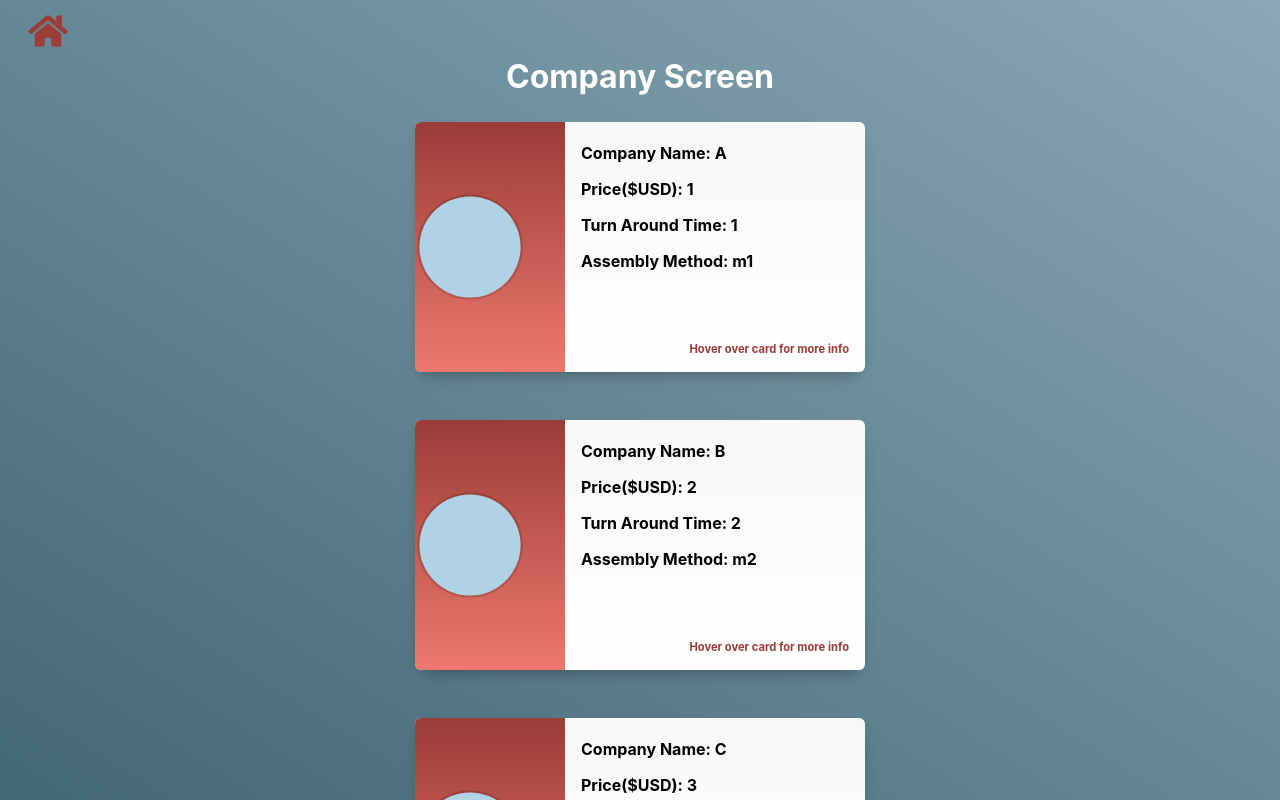
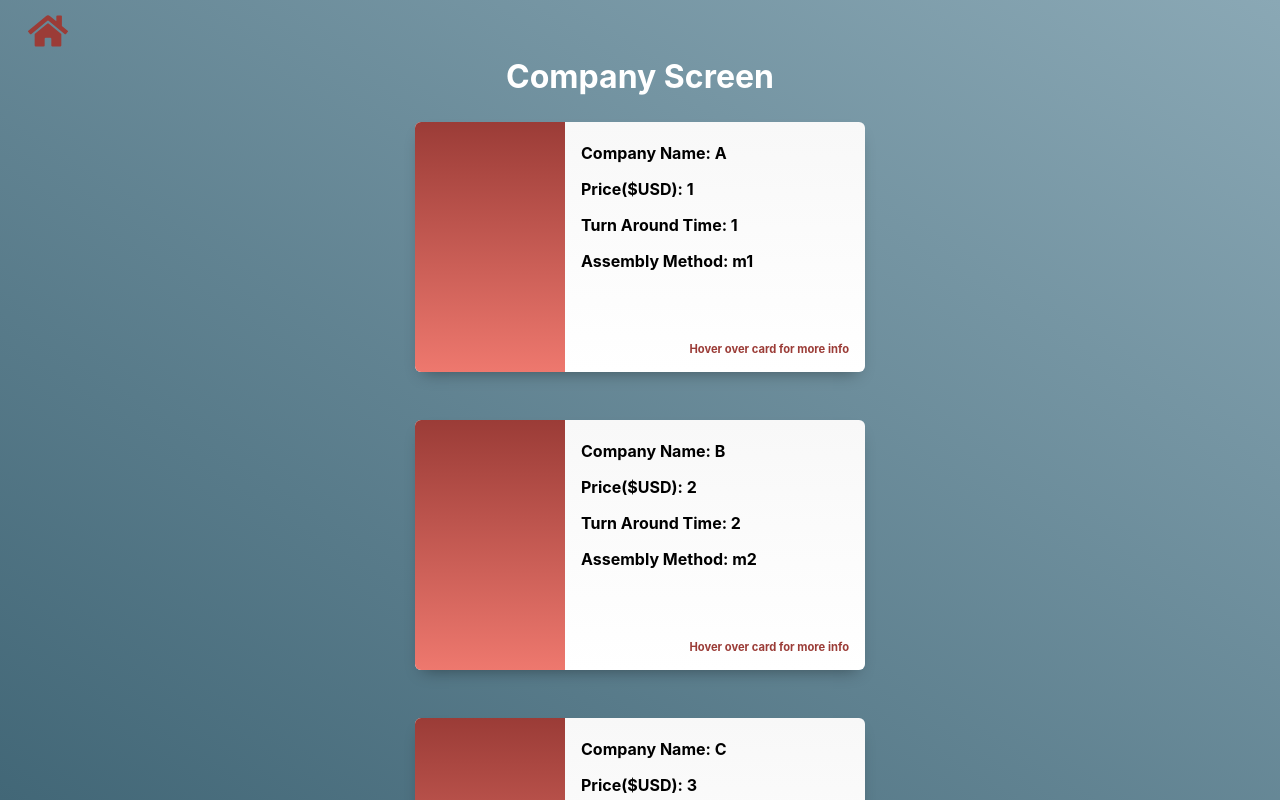
Before and after one commit to tiffaluk/DNA_comparison_tool, a React (Create React App) app in the folder dna-tool/: page /company in a window 1280 px wide. Shown: the top 800 px of the page. Built offline with nearby package versions, Linux system fonts and the light colour scheme; no server answers.

Commit message:
removed circle

```diff
--- a/dna-tool/src/components/companyCard.jsx
+++ b/dna-tool/src/components/companyCard.jsx
@@ -1,5 +1,6 @@
 import React, { Component } from "react";
 import "./companydetailsview.css";
+import { IoBusiness } from "react-icons/io5";
 
 class CompanyCard extends Component {
   state = {
@@ -12,13 +13,10 @@
     sequencelength: this.props.company.sequencelength,
     lengthpriceincrease: this.props.company.lengthpriceincrease,
     gccontent: this.props.company.gccontent,
-    gcpriceincrease:this.props.company.gcpriceincrease,
-    foldingscore:this.props.company.foldingscore,
-    foldingpriceincrease:this.props.company.foldingpriceincrease,
-    aminoacid:this.props.company.aminoacid,
-
-
-
+    gcpriceincrease: this.props.company.gcpriceincrease,
+    foldingscore: this.props.company.foldingscore,
+    foldingpriceincrease: this.props.company.foldingpriceincrease,
+    aminoacid: this.props.company.aminoacid,
   };
 
   render() {
@@ -26,8 +24,11 @@
       <div className="center">
         <div className="card">
           <div className="additional">
+            {/* <i>
+              <IoBusiness size="5em" />
+            </i> */}
             <div className="user-card">
-              <svg
+              {/* <svg
                 width="110"
                 height="110"
                 viewBox="0 0 250 250"
@@ -38,14 +39,14 @@
               >
                 <defs>
                   <clipPath id="scene">
-                    <circle cx="125" cy="125" r="115" />
+                    <circle cx="130" cy="125" r="115" />
                   </clipPath>
                 </defs>
-                <circle cx="125" cy="125" r="120" fill="rgba(0,0,0,0.15)" />
+                <circle cx="130" cy="125" r="120" fill="rgba(0,0,0,0)" />
                 <g stroke="none" strokeWidth="0" clipPath="url(#scene)">
                   <rect x="0" y="0" width="250" height="250" fill="#b0d2e5" />
                 </g>
-              </svg>
+              </svg> */}
             </div>
             <div className="more-info">
               <h1 id="name"></h1>
@@ -60,7 +61,7 @@
                   {"Cost Penalties: " + this.state.costpenalty}
                   <label id="costPenalty"></label>
                 </span>
-            </div>
+              </div>
               <div className="coords">
                 <span>
                   {"Sequence Length:  " + this.state.sequencelength}
--- a/dna-tool/src/components/companydetailsview.css
+++ b/dna-tool/src/components/companydetailsview.css
@@ -44,13 +44,14 @@
 }
 
 .card .additional {
-  position: absolute;
+  position: relative;
   width: 150px;
   height: 100%;
   background: linear-gradient(#9b3c37, #ee786e);
   transition: width 0.4s;
   overflow: hidden;
   z-index: 2;
+  color: white;
 }
 
 .card.green .additional {
```
Also changed, not shown: 1 other file (tests, documents, lock files or other folders).
